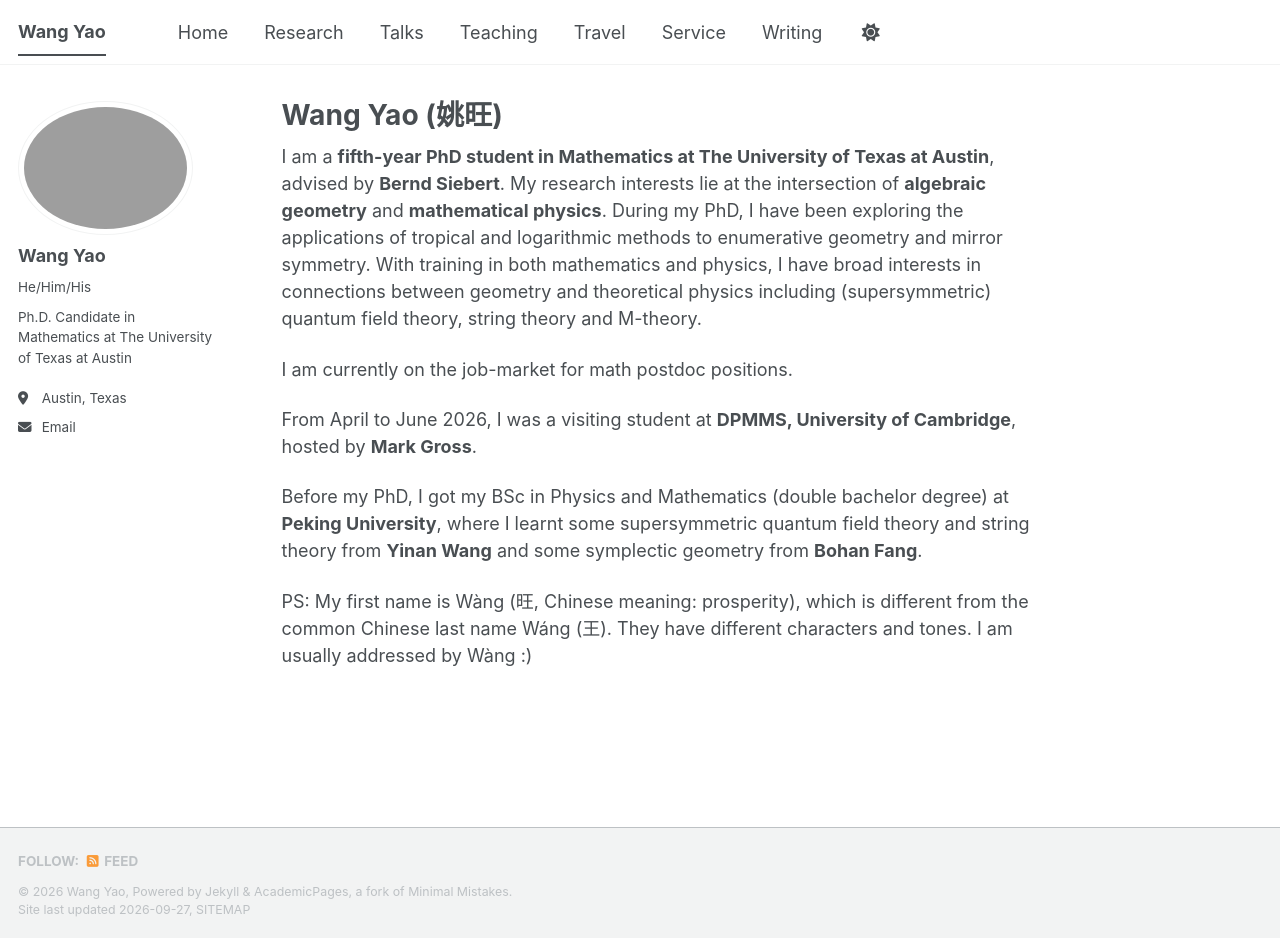
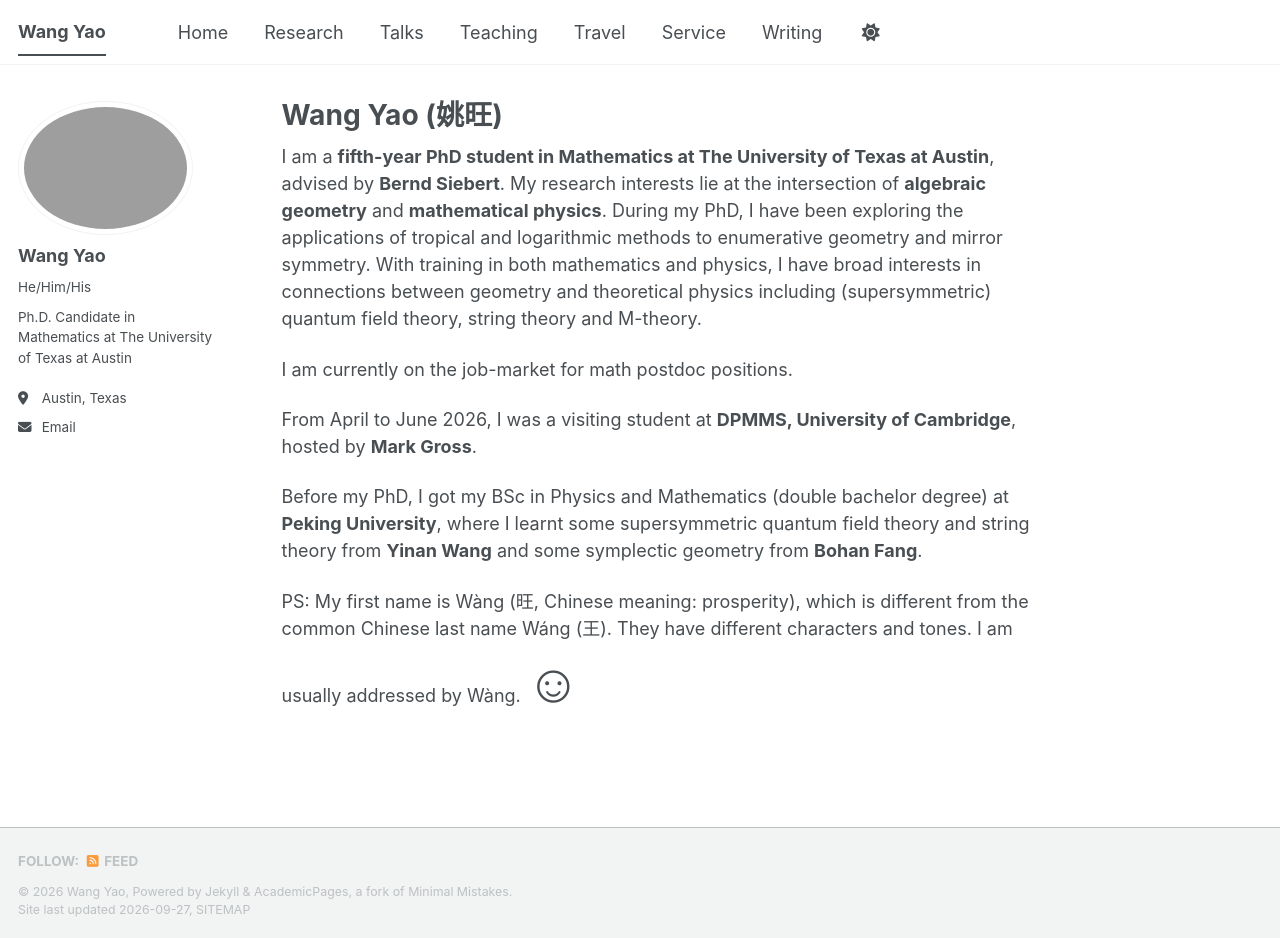
Before and after one commit to yaowang0604-git/yaowang0604-git.github.io, a Jekyll site: the page built from _pages/about.md, in a window 1280 px wide and 938 px high. Built offline with Jekyll 4.4.1, drawn with Linux system fonts in a browser that asks for light colours; a style sheet for code colours, icons or effects is not loaded.

Commit message:
Update about.md

```diff
--- a/_pages/about.md
+++ b/_pages/about.md
@@ -15,4 +15,4 @@ From April to June 2026, I was a visiting student at **DPMMS, University of Camb
 
 Before my PhD, I got my BSc in Physics and Mathematics (double bachelor degree) at **Peking University**, where I learnt some supersymmetric quantum field theory and string theory from **Yinan Wang** and some symplectic geometry from **Bohan Fang**.
 
-PS: My first name is Wàng (旺, Chinese meaning: prosperity), which is different from the common Chinese last name Wáng (王). They have different characters and tones. I am usually addressed by Wàng :)
+PS: My first name is Wàng (旺, Chinese meaning: prosperity), which is different from the common Chinese last name Wáng (王). They have different characters and tones. I am usually addressed by Wàng. <span style="font-size: 3em;">☺</span>
```
